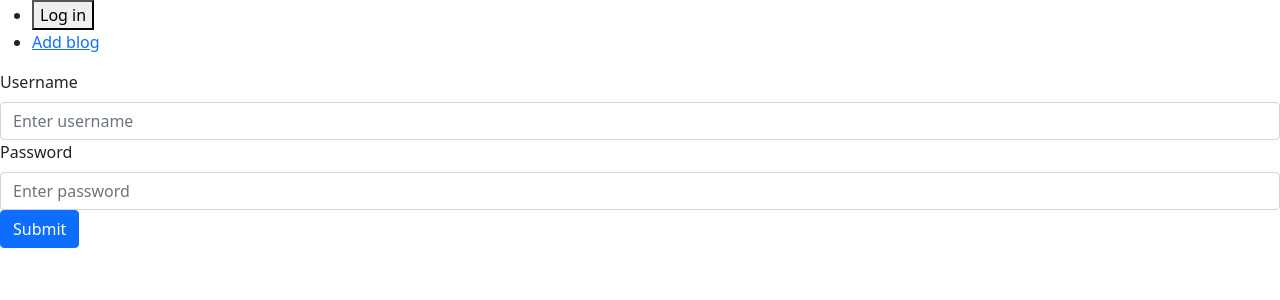
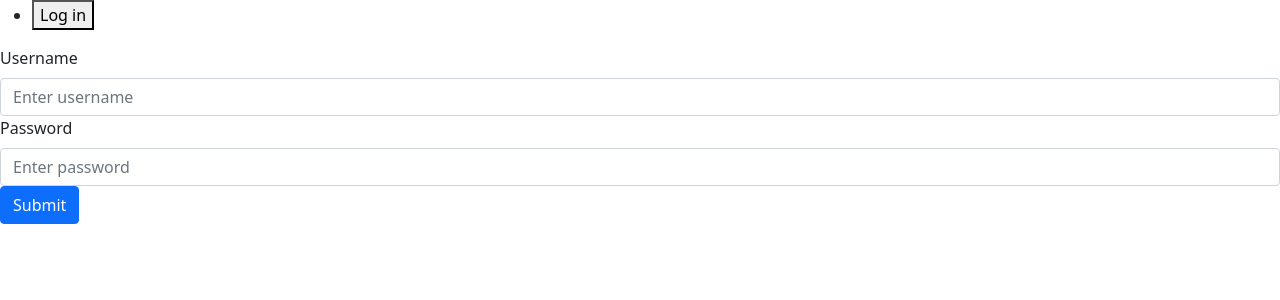
Before and after one commit to a-sha0234/blog-app-clientSide-Admin, a React (Create React App) app: page / in a window 1280 px wide. Shown: the top 300 px of the page. Built offline with nearby package versions, Linux system fonts and the light colour scheme.

Commit message:
add link to posts page in navbar

```diff
--- a/src/components/Navbar.js
+++ b/src/components/Navbar.js
@@ -28,9 +28,19 @@ export default function Navbar(props) {
           </li>
         )}
 
-        <li>
-          <Link to="/add-blog">Add blog</Link>
-        </li>
+        {props.loggedValue == true && (
+          <li>
+            <Link to="/add-blog">Add blog</Link>
+          </li>
+        )}
+
+        {props.loggedValue == true && (
+          <li>
+            <Link to="/posts">
+              <button>Posts</button>
+            </Link>
+          </li>
+        )}
       </ul>
     </nav>
   );
```
